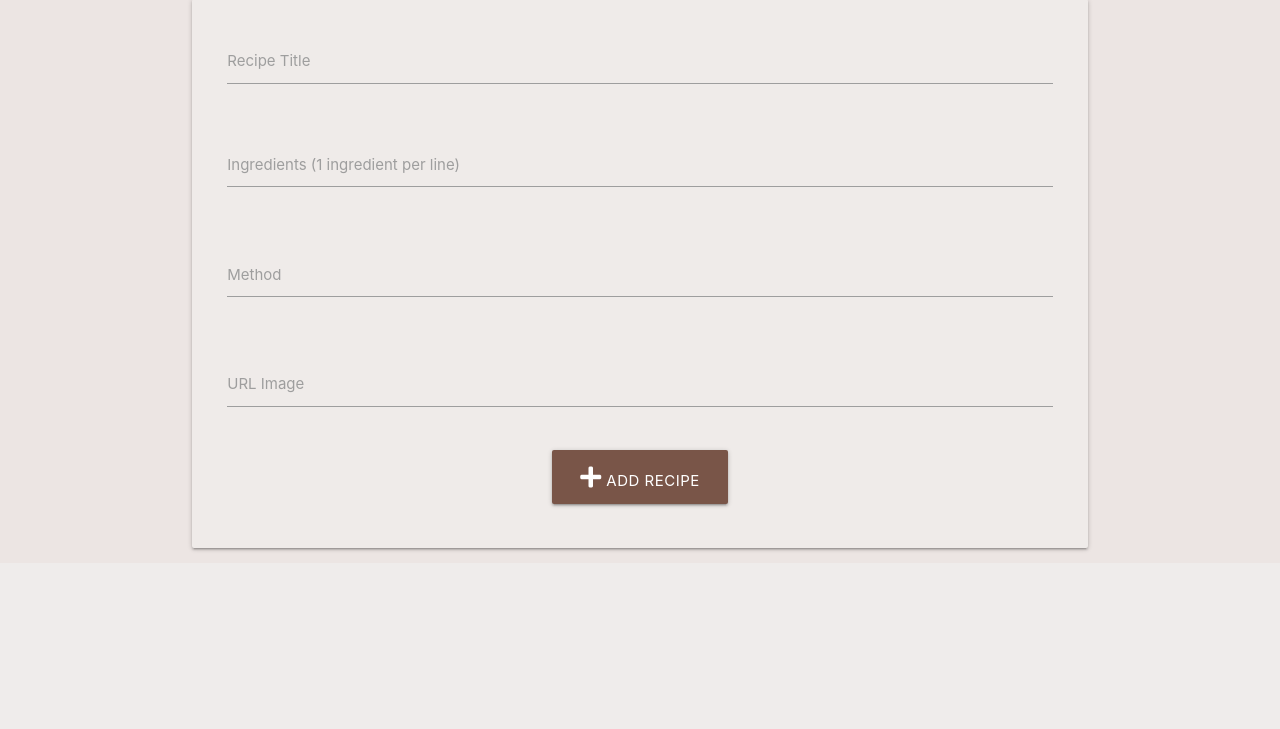
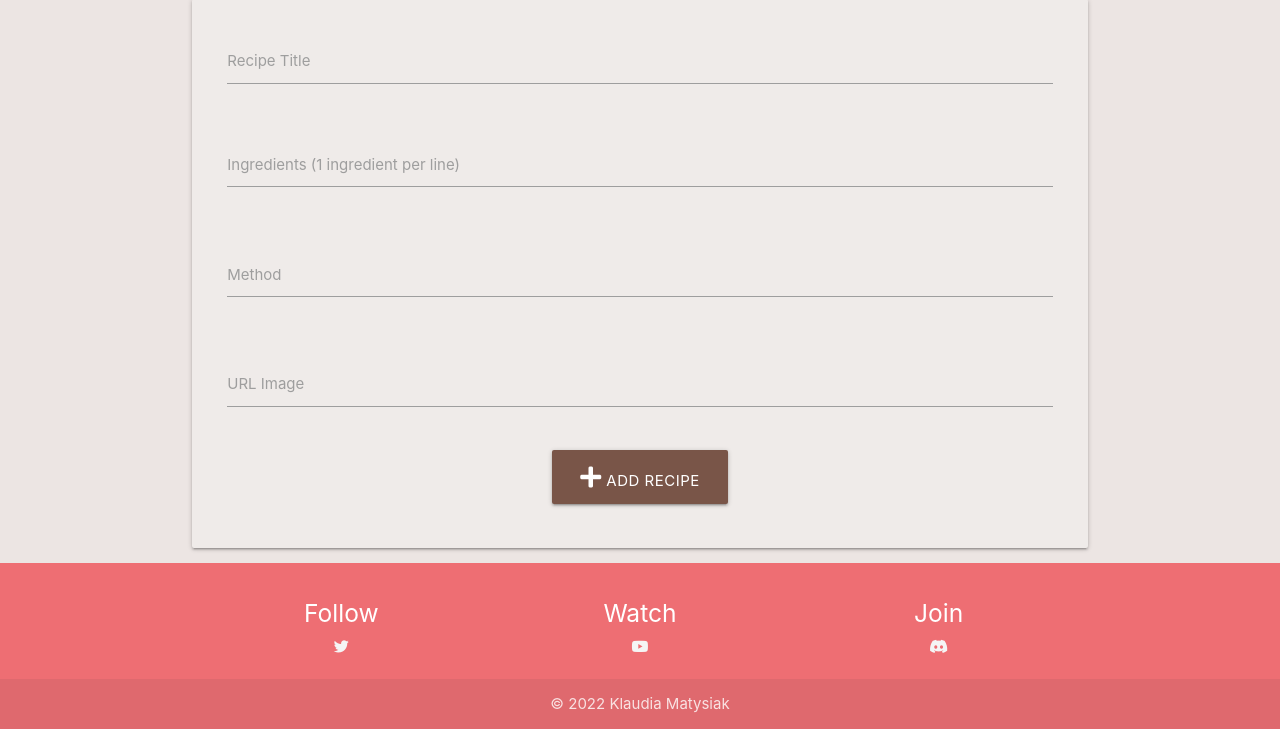
Before and after one commit to KlaudiaMatysiak/Cookbook, a Flask app: page /add_recipe in a window 1280 px wide. Shown: the part 266-995 px from the top of the page. Before the commit the page ends 818 px from the top, so only its background shows below. Run offline with Flask 2, Linux system fonts and the light colour scheme; some libraries are stand-ins or nearby versions.

Commit message:
Add footer with social media links

```diff
--- a/templates/base.html
+++ b/templates/base.html
@@ -70,6 +70,39 @@
         {% block content %}
         {% endblock %}
     </main>
+    <!-- Footer -->
+    <footer class="page-footer">
+        <div class="container">
+            <div class="row center-align">
+                <div class="col s4">
+                    <h5 class="white-text">Follow</h5>
+                    <a href="http://twitter.com/" class="grey-text text-lighten-4 social"
+                        target="_blank" rel="noopener" aria-label="twitter">
+                        <i class="fab fa-twitter ig twitter"></i>
+                    </a>
+                </div>
+                <div class="col s4">
+                    <h5 class="white-text">Watch</h5>
+                    <a href="http://youtube.com/" class="grey-text text-lighten-4 social"
+                        target="_blank" rel="noopener" aria-label="Youtube">
+                        <i class="fab fa-youtube ig youtube"></i>
+                    </a>
+                </div>
+                <div class="col s4">
+                    <h5 class="white-text">Join</h5>
+                    <a href="http://discord.com/" class="grey-text text-lighten-4 social"
+                        target="_blank" rel="noopener" aria-label="discord">
+                        <i class="fab fa-discord ig discord"></i>
+                    </a>
+                </div>
+            </div>
+        </div>
+        <div class="footer-copyright center-align">
+          <div class="container">
+          © 2022 Klaudia Matysiak
+          </div>
+        </div>
+      </footer>
     <script src="https://code.jquery.com/jquery-3.6.0.min.js" integrity="sha256-/xUj+3OJU5yExlq6GSYGSHk7tPXikynS7ogEvDej/m4=" crossorigin="anonymous"></script>
     <script src="https://cdnjs.cloudflare.com/ajax/libs/materialize/1.0.0/js/materialize.min.js"></script>
     <script src="{{ url_for('static', filename='js/script.js') }}"></script>
```
